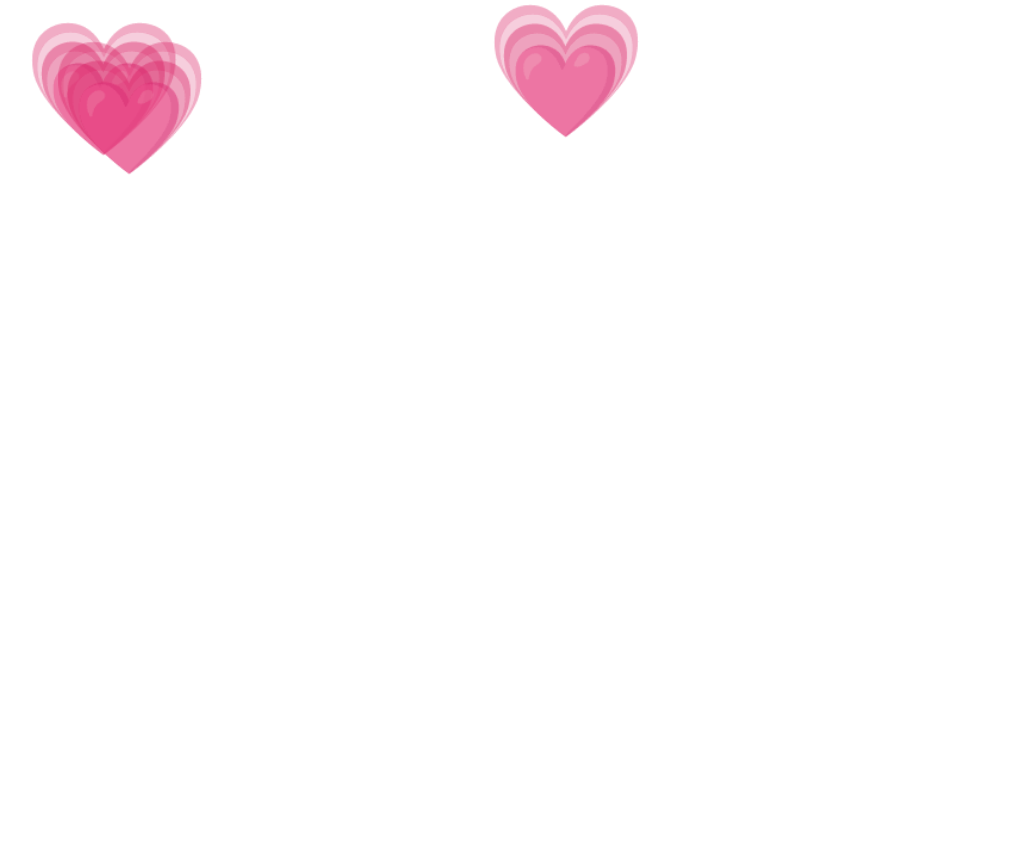
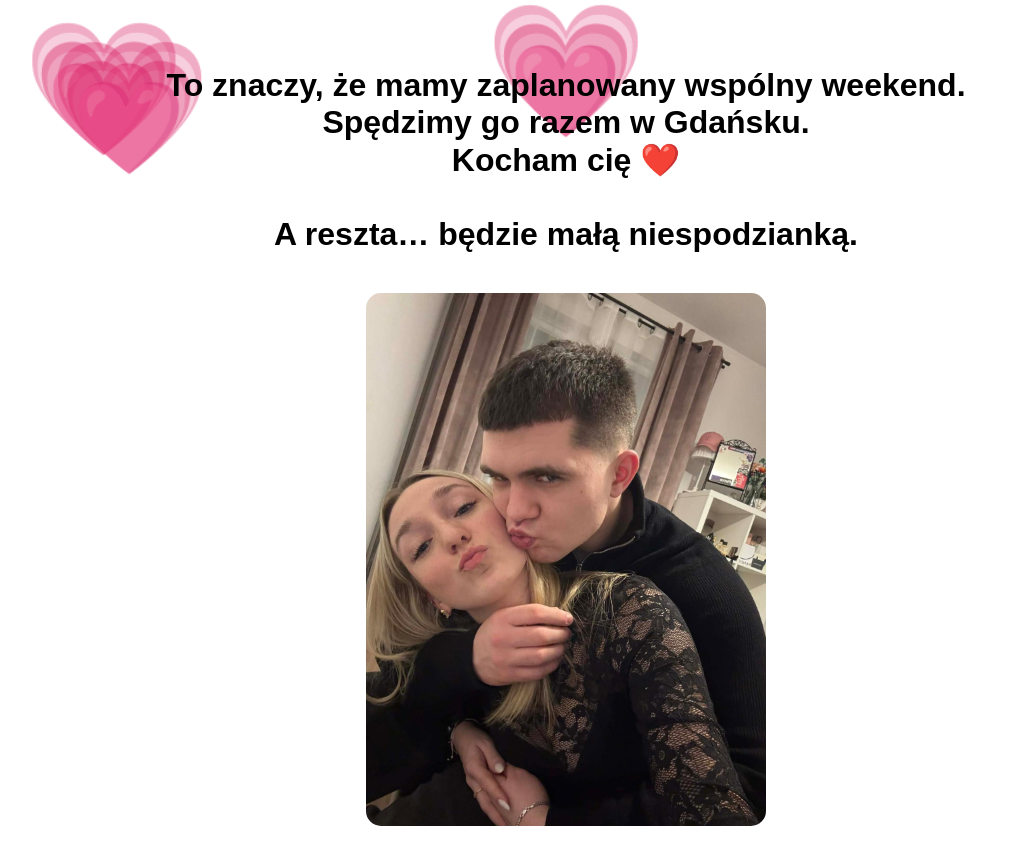
Before and after one commit to kacperek25022002-sudo/index, a plain HTML site: page index.html in a window 1280 px wide. Shown: the part 814-1680 px from the top of the page, without its empty margins (74-1094 px from the left). Before the commit the page ends 800 px from the top, so only its background shows below. Drawn offline with Linux system fonts and the light colour scheme.

Commit message:
index.html

```diff
--- a/index.html
+++ b/index.html
@@ -38,6 +38,7 @@
         align-items: center;
         justify-content: center;
         text-align: center;
+        padding: 20px;
     }
 
     h1 {
@@ -48,6 +49,12 @@
     img {
         max-width: 300px;
         margin: 20px 0;
+        border-radius: 15px;
+    }
+
+    .yesScreen img {
+        max-width: 400px; /* większe zdjęcie w ekranie „Tak” */
+        margin-top: 20px;
     }
 
     button {
@@ -81,15 +88,25 @@
         font-size: 60px;
         margin-top: 20px;
     }
+
+    /* Wycentrowanie zdjęcia w ekranie „Tak” */
+    #yesScreen {
+        display: flex;
+        flex-direction: column;
+        align-items: center;
+        justify-content: center;
+        text-align: center;
+    }
 </style>
 </head>
 
 <body>
 
+<!-- EKRAN PYTANIA -->
 <div class="container" id="main">
     <h1>Czy będziesz moją walentynką?</h1>
 
-    <!-- TU WSTAW GIF -->
+    <!-- GIF -->
     <img src="https://tenor.com/pl/view/friday-gif-18743985.gif" alt="gif">
 
     <div id="buttons">
@@ -109,13 +126,17 @@
     </div>
 </div>
 
-<div class="container hidden" id="yesScreen">
+<!-- EKRAN „TAK” -->
+<div class="container hidden yesScreen" id="yesScreen">
     <h1>
         To znaczy, że mamy zaplanowany wspólny weekend.<br>
         Spędzimy go razem w Gdańsku.<br>
         Kocham cię ❤️<br><br>
         A reszta… będzie małą niespodzianką.
     </h1>
+
+    <!-- ZDJĘCIE POD TEKSTEM -->
+    <img src="1.jpeg" alt="zdjęcie">
 </div>
 
 <script>
@@ -125,15 +146,15 @@
         heart.classList.add("heart");
         heart.innerHTML = "💗";
         heart.style.left = Math.random() * 100 + "vw";
-        heart.style.animationDuration = (3 + Math.random() * 3) + "s";
+        heart.style.animationDuration = (3 + Math.random() * 3) + "s"; // zmień liczby dla szybszych/wolniejszych serc
         document.body.appendChild(heart);
 
         setTimeout(() => heart.remove(), 15000);
     }
 
-    setInterval(createHeart, 400);
+    setInterval(createHeart, 400); // zmień 400 dla większej/mniejszej ilości serc
 
-    /* ===== LOGIKA ===== */
+    /* ===== LOGIKA PRZYCISKÓW ===== */
     function noClicked() {
         document.getElementById("confirmNo").classList.remove("hidden");
         document.getElementById("yesBtn").disabled = true; // blokada "Tak"
```
